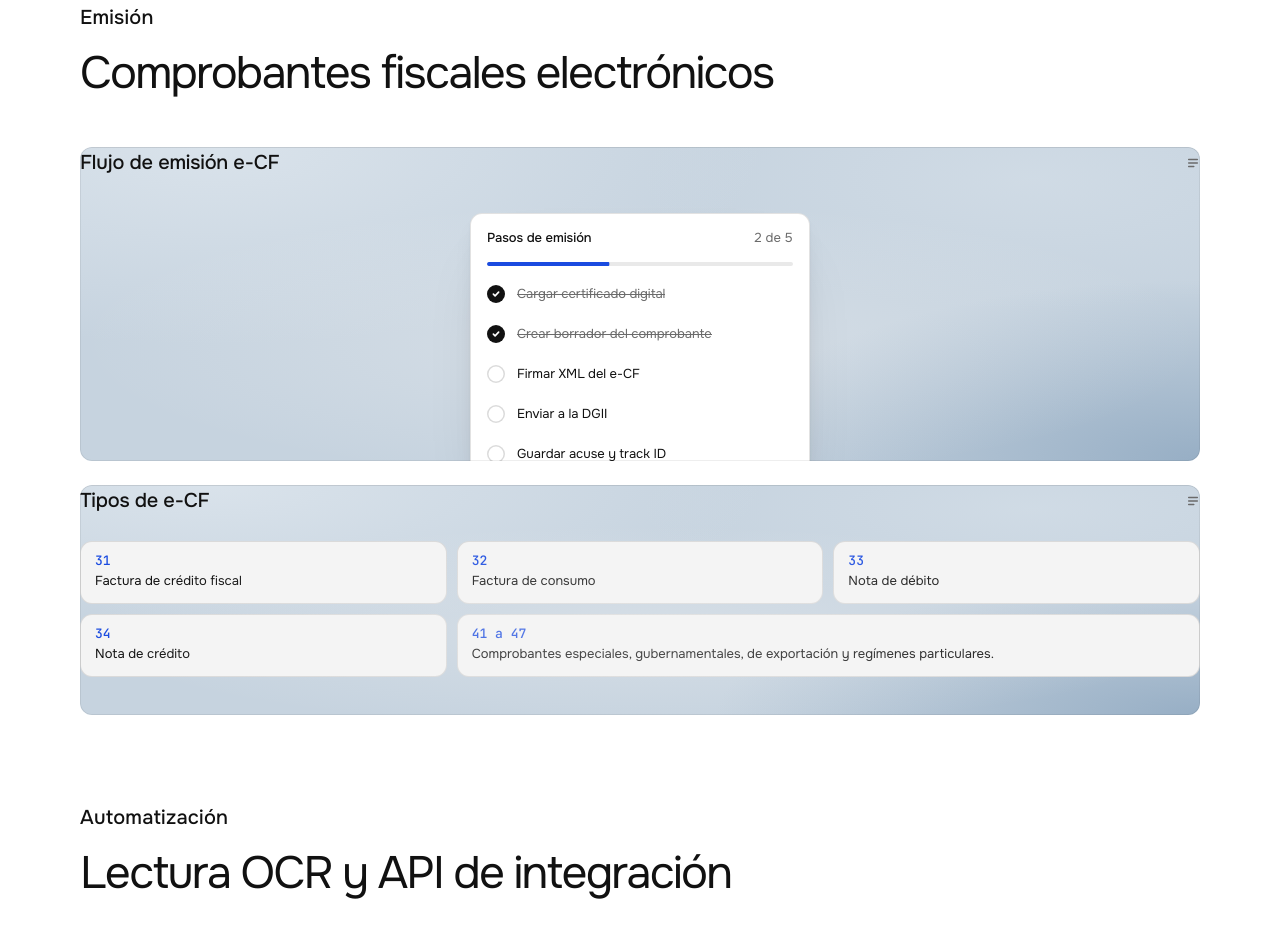
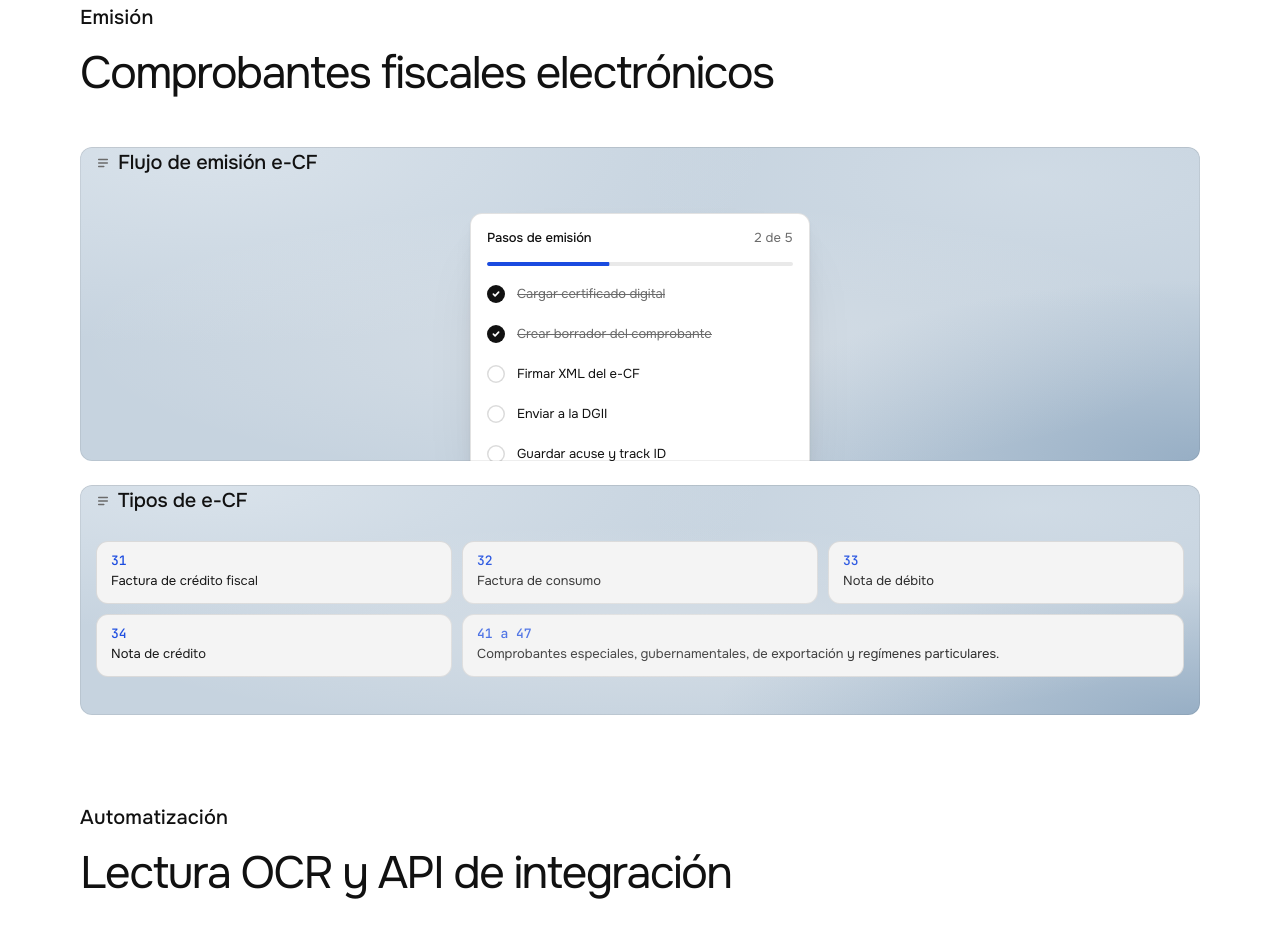
Before and after one commit to hlopezrd/gateway-portal, a plain HTML site: page docs/index.html in a window 1280 px wide. Shown: the part 1717-2662 px from the top of the page. Drawn offline with Linux system fonts and the light colour scheme.

Commit message:
fix: dar margen interior a las barras y el cuerpo de los paneles de UI
El título de la ventana («ECF Gateway · Comprobantes») y las etiquetas de
los paneles («Flujo de emisión e-CF», «Tipos de e-CF», «Lectura automática
(OCR)», «API REST») quedaban pegados al borde izquierdo del contenedor.

- .app-frame__bar: padding izquierdo de 16px
- .panel__bar: flex con el icono en línea y padding de 16px; se elimina el
  posicionamiento absoluto del icono que lo empujaba a la derecha
- .panel__body: 16px de padding para que las tarjetas de «Tipos de e-CF»
  también respiren
- las barras y el cuerpo de «Tipos de e-CF» se marcan data-ui para que el
  checker los trate como mock de UI, en vez de exigir alinear sus textos
  al margen de página

docs/ regenerado. GATE: PASS (3 exenciones de hero, 39 WARN no bloqueantes).

```diff
--- a/assets/css/page.css
+++ b/assets/css/page.css
@@ -42,7 +42,7 @@
   box-shadow: 0 20px 50px -32px rgb(17 17 17 / .16);
 }
 .app-frame__bar {
-  display: flex; align-items: center; gap: 12px; height: 44px; padding: 0 0 0 0;
+  display: flex; align-items: center; gap: 12px; height: 44px; padding: 0 0 0 16px;
   border-bottom: 1px solid var(--line); background: var(--surface); font-size: 13px; color: var(--muted);
 }
 .app-frame__dots { margin-left: auto; padding-right: 16px; }
@@ -156,8 +156,9 @@
 
 @media (max-width: 640px) { .plan-card { padding: 16px; } .plan-card__price { font-size: 24px; } .plan-card__list { gap: 6px; margin-bottom: 12px; } }
 
-.panel__bar { position: relative; }
-.bar-ico { position: absolute; right: 0; top: 50%; transform: translateY(-50%); width: 14px; height: 14px; flex: none; fill: none; stroke: currentColor; stroke-width: 1.5; stroke-linecap: round; color: var(--muted); }
+.panel__bar { display: flex; align-items: center; gap: 8px; padding: 0 16px; }
+.bar-ico { width: 14px; height: 14px; flex: none; fill: none; stroke: currentColor; stroke-width: 1.5; stroke-linecap: round; color: var(--muted); }
+.panel__body { padding: 0 16px; }
 
 .faq-item summary { display: flex; align-items: center; gap: 12px; }
 .faq-chev { width: 24px; height: 24px; flex: none; margin-left: auto; fill: none; stroke: currentColor; stroke-width: 1.6; stroke-linecap: round; stroke-linejoin: round; }
--- a/docs/assets/css/page.css
+++ b/docs/assets/css/page.css
@@ -42,7 +42,7 @@
   box-shadow: 0 20px 50px -32px rgb(17 17 17 / .16);
 }
 .app-frame__bar {
-  display: flex; align-items: center; gap: 12px; height: 44px; padding: 0 0 0 0;
+  display: flex; align-items: center; gap: 12px; height: 44px; padding: 0 0 0 16px;
   border-bottom: 1px solid var(--line); background: var(--surface); font-size: 13px; color: var(--muted);
 }
 .app-frame__dots { margin-left: auto; padding-right: 16px; }
@@ -156,8 +156,9 @@
 
 @media (max-width: 640px) { .plan-card { padding: 16px; } .plan-card__price { font-size: 24px; } .plan-card__list { gap: 6px; margin-bottom: 12px; } }
 
-.panel__bar { position: relative; }
-.bar-ico { position: absolute; right: 0; top: 50%; transform: translateY(-50%); width: 14px; height: 14px; flex: none; fill: none; stroke: currentColor; stroke-width: 1.5; stroke-linecap: round; color: var(--muted); }
+.panel__bar { display: flex; align-items: center; gap: 8px; padding: 0 16px; }
+.bar-ico { width: 14px; height: 14px; flex: none; fill: none; stroke: currentColor; stroke-width: 1.5; stroke-linecap: round; color: var(--muted); }
+.panel__body { padding: 0 16px; }
 
 .faq-item summary { display: flex; align-items: center; gap: 12px; }
 .faq-chev { width: 24px; height: 24px; flex: none; margin-left: auto; fill: none; stroke: currentColor; stroke-width: 1.6; stroke-linecap: round; stroke-linejoin: round; }
--- a/docs/index.html
+++ b/docs/index.html
@@ -183,7 +183,7 @@ h1, .closing h2 { font-optical-sizing: auto; font-feature-settings: "salt" 0; }
       </div>
       <div class="app-frame">
         <div class="app-frame__shell" data-visual>
-          <div class="app-frame__bar">
+          <div class="app-frame__bar" data-ui>
             <span>ECF Gateway · Comprobantes</span>
             <span class="app-frame__dots" aria-hidden="true"><i></i><i></i><i></i></span>
           </div>
@@ -235,7 +235,7 @@ h1, .closing h2 { font-optical-sizing: auto; font-feature-settings: "salt" 0; }
       </div>
       <div class="grid g2">
         <div class="panel col-6" style="--p-h: 230px;">
-          <div class="panel__bar"><svg class="bar-ico" viewBox="0 0 16 16" aria-hidden="true"><path d="M3 4h10M3 8h10M3 12h6"/></svg><span class="t-card">Flujo de emisión e-CF</span></div>
+          <div class="panel__bar" data-ui><svg class="bar-ico" viewBox="0 0 16 16" aria-hidden="true"><path d="M3 4h10M3 8h10M3 12h6"/></svg><span class="t-card">Flujo de emisión e-CF</span></div>
           <div class="panel__body panel__body--center">
             <div class="ui ui-panel ui-checks" data-ui="checklist">
               <div class="ui-checks__head">
@@ -255,8 +255,8 @@ h1, .closing h2 { font-optical-sizing: auto; font-feature-settings: "salt" 0; }
           </div>
         </div>
         <div class="panel col-6" style="--p-h: 230px;">
-          <div class="panel__bar"><svg class="bar-ico" viewBox="0 0 16 16" aria-hidden="true"><path d="M3 4h10M3 8h10M3 12h6"/></svg><span class="t-card">Tipos de e-CF</span></div>
-          <div class="panel__body">
+          <div class="panel__bar" data-ui><svg class="bar-ico" viewBox="0 0 16 16" aria-hidden="true"><path d="M3 4h10M3 8h10M3 12h6"/></svg><span class="t-card">Tipos de e-CF</span></div>
+          <div class="panel__body" data-ui>
             <div class="feat-types">
               <div class="feat-type"><p class="code">31</p><p class="name">Factura de crédito fiscal</p></div>
               <div class="feat-type"><p class="code">32</p><p class="name">Factura de consumo</p></div>
@@ -278,7 +278,7 @@ h1, .closing h2 { font-optical-sizing: auto; font-feature-settings: "salt" 0; }
       </div>
       <div class="grid g2">
         <div class="panel col-6" style="--p-h: 230px;">
-          <div class="panel__bar"><svg class="bar-ico" viewBox="0 0 16 16" aria-hidden="true"><path d="M3 4h10M3 8h10M3 12h6"/></svg><span class="t-card">Lectura automática (OCR)</span></div>
+          <div class="panel__bar" data-ui><svg class="bar-ico" viewBox="0 0 16 16" aria-hidden="true"><path d="M3 4h10M3 8h10M3 12h6"/></svg><span class="t-card">Lectura automática (OCR)</span></div>
           <div class="panel__body panel__body--center">
             <div class="ui ui-notify" data-ui="notify" data-ui-loop>
               <ul class="ui-notify__list" data-notify-list>
@@ -290,7 +290,7 @@ h1, .closing h2 { font-optical-sizing: auto; font-feature-settings: "salt" 0; }
           </div>
         </div>
         <div class="panel col-6" style="--p-h: 230px;">
-          <div class="panel__bar"><svg class="bar-ico" viewBox="0 0 16 16" aria-hidden="true"><path d="M3 4h10M3 8h10M3 12h6"/></svg><span class="t-card">API REST</span></div>
+          <div class="panel__bar" data-ui><svg class="bar-ico" viewBox="0 0 16 16" aria-hidden="true"><path d="M3 4h10M3 8h10M3 12h6"/></svg><span class="t-card">API REST</span></div>
           <div class="panel__body panel__body--center">
             <div class="ui ui-panel ui-code" data-ui="code">
               <div class="ui-code__bar">
```
Also changed, not shown: index.html (+6 -6 lines).
